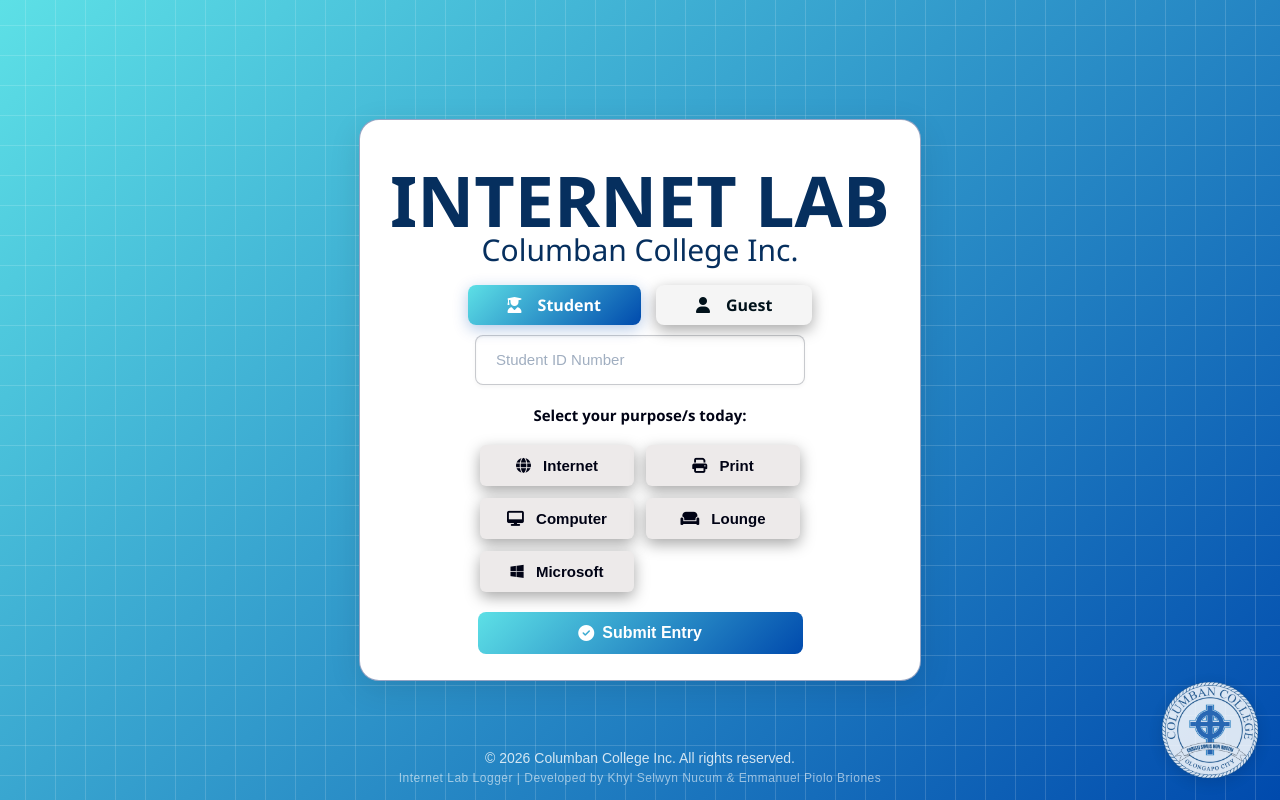
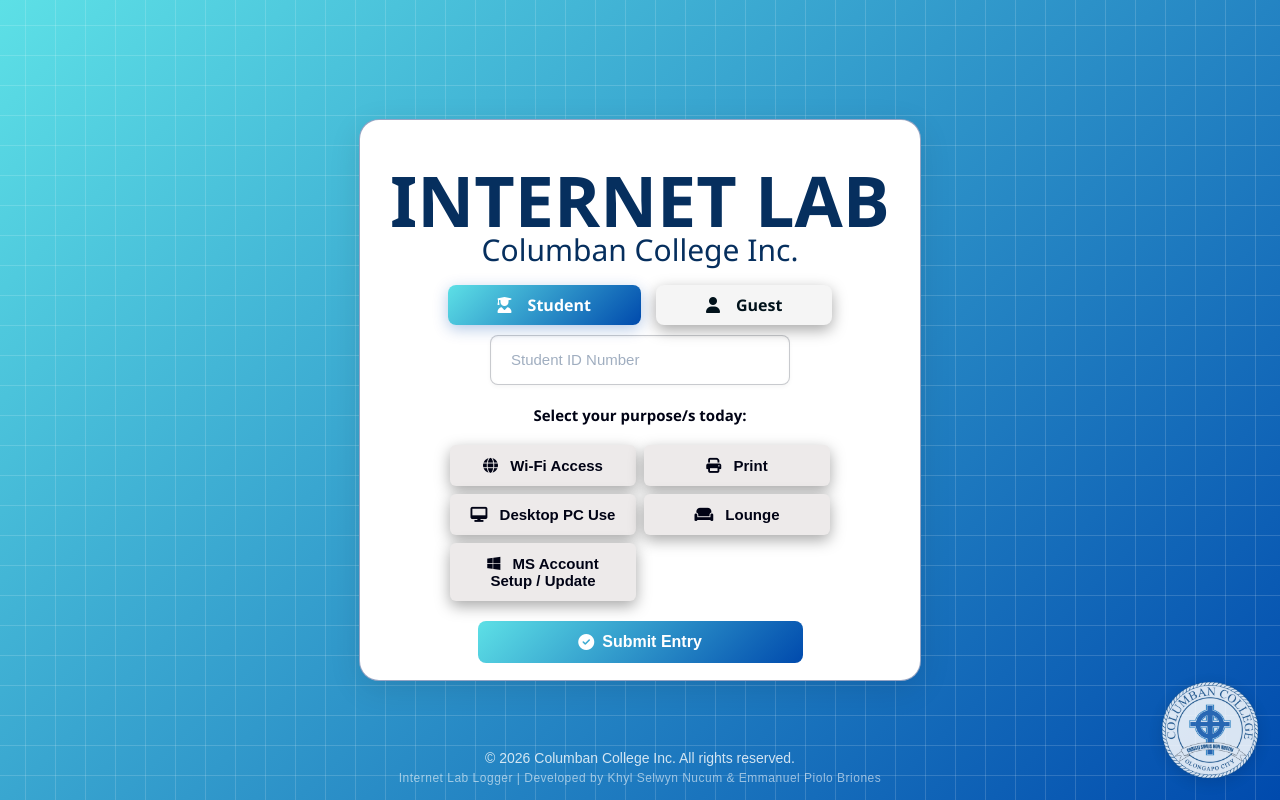
Before and after one commit to Zero0234/Login-Logout, a Django app: page / in a window 1280 px wide. Run offline with Django 5.2, Linux system fonts and the light colour scheme.

Commit message:
Fixed Button Names and Spacing

```diff
--- a/logger/static/css/style.css
+++ b/logger/static/css/style.css
@@ -67,7 +67,7 @@ body {
     display: flex;
     align-items: center;
     gap: 0.5em;
-    padding: 12px 40px;
+    padding: 12px 50px;
     color: #01121b;
     font-weight: 700;
     border-radius: 0.5em;
@@ -100,7 +100,7 @@ body {
 #name-section input,
 #id-section input {
     width: 100%;
-    max-width: 330px;
+    max-width: 300px;
     padding: 15px 20px;
     margin: 30px auto;
     font-size: 16px;
@@ -209,10 +209,10 @@ body {
 .modal-actions {
     display: grid !important;
     grid-template-columns: repeat(2, 1fr) !important;
-    gap: 12px !important;
+    gap: 8px !important;
 
     width: 90% !important;
-    max-width: 320px !important;
+    max-width: 380px !important;
 
     margin: 20px auto 0 auto !important;
 
@@ -221,7 +221,7 @@ body {
 }
 
 .modal-actions .btn {
-    padding: 12px 14px !important;
+    padding: 12px 16px !important;
     font-size: 15px !important;
     font-weight: 600 !important;
     color: #ffffff !important;
@@ -261,7 +261,7 @@ body {
 .purpose-label {
     color: #010315;
     font-size: 15px;
-    margin-bottom: 10px;
+    margin-bottom: 0px;
     margin-top:-10px;
     font-weight: 600;
     text-align: center;
--- a/logger/templates/logger/index.html
+++ b/logger/templates/logger/index.html
@@ -54,11 +54,11 @@
         <div id="purpose-selection-section">
             <p class="purpose-label">Select your purpose/s today:</p>
             <div class="modal-actions">
-                <button type="button" onclick="togglePurpose(this, 'Internet')" class="btn purpose-btn"><i class="fas fa-globe"></i> Internet</button>
+                <button type="button" onclick="togglePurpose(this, 'Wi-Fi Access')" class="btn purpose-btn"><i class="fas fa-globe"></i> Wi-Fi Access</button>
                 <button type="button" onclick="togglePurpose(this, 'Print')" class="btn purpose-btn"><i class="fas fa-print"></i> Print</button>
-                <button type="button" onclick="togglePurpose(this, 'Computer')" class="btn purpose-btn"><i class="fas fa-desktop"></i> Computer</button>
+                <button type="button" onclick="togglePurpose(this, 'Desktop PC Use')" class="btn purpose-btn"><i class="fas fa-desktop"></i> Desktop PC Use</button>
                 <button type="button" onclick="togglePurpose(this, 'Lounge')" class="btn purpose-btn"><i class="fas fa-couch"></i> Lounge</button>
-                <button type="button" onclick="togglePurpose(this, 'Microsoft')" class="btn purpose-btn"><i class="fab fa-windows"></i> Microsoft</button>
+                <button type="button" onclick="togglePurpose(this, 'MS Account Setup / Update')" class="btn purpose-btn"><i class="fab fa-windows"></i> MS Account Setup / Update</button>
             </div>
 
             <button type="button" id="final-submit-btn" onclick="submitFinalEntry()" style="margin: 20px auto 0 auto;; width: 65%; background: linear-gradient(135deg, #5de0e6 0%, #004aad 100%); color: white; padding: 12px; border: none; border-radius: 8px; font-size: 16px; font-weight: bold; cursor: pointer; display: flex; justify-content: center; align-items: center; gap: 8px; user-select:none;">
```
